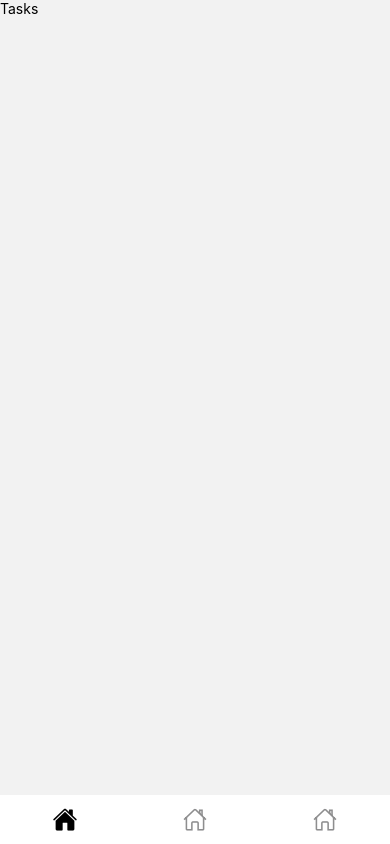
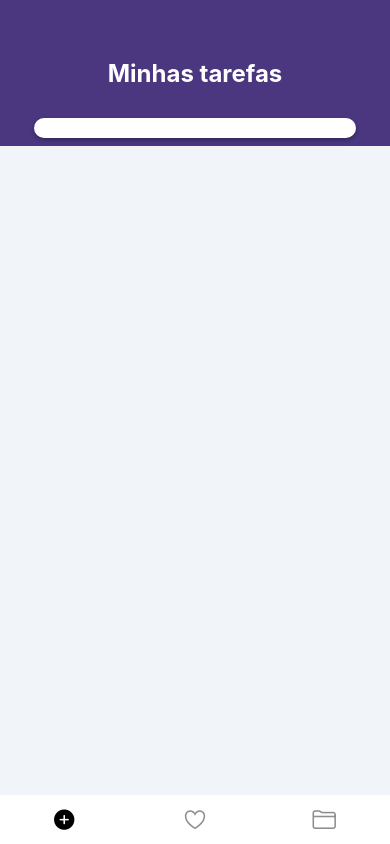
Before and after one commit to Adrianodbs/tarefas-diarias-mobile, a React Native app: screen /Tasks in a window 390 px wide. Built offline with nearby package versions, Linux system fonts and the light colour scheme.

Commit message:
Feat: create context and task page

```diff
--- a/App.js
+++ b/App.js
@@ -1,22 +1,15 @@
 import { StatusBar } from 'expo-status-bar'
-import { StyleSheet, View } from 'react-native'
-import Register from './src/pages/register'
 import { NavigationContainer } from '@react-navigation/native'
 import { Routes } from './src/routes'
+import { TaskProvider } from './src/context/TaskContext'
 
 export default function App() {
   return (
     <NavigationContainer>
-      <Routes />
+      <TaskProvider>
+        <StatusBar backgroundColor={'#fff'} barStyle="light-content" />
+        <Routes />
+      </TaskProvider>
     </NavigationContainer>
   )
 }
-
-const styles = StyleSheet.create({
-  container: {
-    flex: 1,
-    backgroundColor: '#fff',
-    alignItems: 'center',
-    justifyContent: 'center'
-  }
-})
--- a/package.json
+++ b/package.json
@@ -16,6 +16,7 @@
     "expo-status-bar": "~1.6.0",
     "react": "18.2.0",
     "react-native": "0.72.4",
+    "react-native-elements": "^3.4.3",
     "react-native-modal-selector": "^2.1.2",
     "react-native-safe-area-context": "4.6.3",
     "react-native-screens": "~3.22.0"
--- /dev/null
+++ b/src/context/TaskContext.js
@@ -0,0 +1,21 @@
+import React, { createContext, useContext, useState } from 'react'
+
+const TaskContext = createContext()
+
+export function TaskProvider({ children }) {
+  const [tasks, setTasks] = useState([])
+
+  const addTask = task => {
+    setTasks([...tasks, task])
+  }
+
+  return (
+    <TaskContext.Provider value={{ tasks, addTask }}>
+      {children}
+    </TaskContext.Provider>
+  )
+}
+
+export function useTasks() {
+  return useContext(TaskContext)
+}
--- a/src/pages/dashboard/index.js
+++ b/src/pages/dashboard/index.js
@@ -1,11 +1,11 @@
-import { StyleSheet, Text, View } from 'react-native'
+import { StyleSheet, Text, View, SafeAreaView } from 'react-native'
 import React from 'react'
 
 const Dashboard = () => {
   return (
-    <View>
+    <SafeAreaView>
       <Text>Dashboard</Text>
-    </View>
+    </SafeAreaView>
   )
 }
 
--- a/src/pages/register/index.js
+++ b/src/pages/register/index.js
@@ -3,15 +3,18 @@ import {
   StyleSheet,
   Text,
   View,
+  SafeAreaView,
   TextInput,
   TouchableOpacity
 } from 'react-native'
 import DaySelector from '../../components/DaySelector'
 
+import { useTasks } from '../../context/TaskContext'
+
 const Register = () => {
   const [taskName, setTaskName] = useState('')
   const [selectedDays, setSelectedDays] = useState([])
-  const [category, setCategory] = useState('')
+  const { addTask } = useTasks()
 
   const toggleDay = day => {
     const updatedDays = selectedDays.includes(day)
@@ -21,21 +24,18 @@ const Register = () => {
   }
 
   const saveTask = () => {
-    // Aqui você pode adicionar a lógica para salvar a tarefa
     const task = {
       name: taskName,
-      daysOfWeek: selectedDays,
-      category: category
+      daysOfWeek: selectedDays
     }
-    console.log('Tarefa salva:', task)
-    // Limpar os campos após salvar
+    addTask(task)
+
     setTaskName('')
     setSelectedDays([])
-    setCategory('')
   }
 
   return (
-    <View style={styles.register}>
+    <SafeAreaView style={styles.register}>
       <View style={styles.titleContainer}>
         <Text style={styles.title}>Adicionar uma nova tarefa</Text>
       </View>
@@ -56,21 +56,11 @@ const Register = () => {
           <DaySelector selectedDays={selectedDays} onDayPress={toggleDay} />
         </View>
 
-        <View style={styles.section}>
-          <Text style={styles.sectionTitle}>Categoria</Text>
-          <TextInput
-            placeholder="Categoria"
-            value={category}
-            onChangeText={text => setCategory(text)}
-            style={styles.input}
-          />
-        </View>
-
         <TouchableOpacity style={styles.button} onPress={saveTask}>
           <Text style={styles.buttonTitle}>Salvar</Text>
         </TouchableOpacity>
       </View>
-    </View>
+    </SafeAreaView>
   )
 }
 
@@ -114,7 +104,7 @@ const styles = StyleSheet.create({
     height: 40,
     paddingLeft: 10,
     borderRadius: 4,
-    color: '#fff'
+    color: '#000'
   },
   button: {
     backgroundColor: '#4A3780',
--- a/src/pages/tasks/index.js
+++ b/src/pages/tasks/index.js
@@ -1,14 +1,83 @@
 import { StyleSheet, Text, View, SafeAreaView } from 'react-native'
-import React from 'react'
+import React, { useState } from 'react'
+
+import { CheckBox } from 'react-native-elements'
+
+import { useTasks } from '../../context/TaskContext'
 
 const Tasks = () => {
+  const [checked, setChecked] = useState(false)
+  const { tasks } = useTasks()
   return (
-    <SafeAreaView>
-      <Text>Tasks</Text>
+    <SafeAreaView style={styles.tasks}>
+      <View style={styles.titleContainer}>
+        <Text style={styles.title}>Minhas tarefas</Text>
+      </View>
+
+      <View style={styles.content}>
+        <View style={styles.contentTasks}>
+          {tasks.map((task, index) => (
+            <View key={index} style={styles.contentItem}>
+              <Text style={styles.itemTitle}>{task.name}</Text>
+              <CheckBox
+                checked={checked}
+                onPress={() => setChecked(!checked)}
+              />
+            </View>
+          ))}
+        </View>
+      </View>
     </SafeAreaView>
   )
 }
 
 export default Tasks
 
-const styles = StyleSheet.create({})
+const styles = StyleSheet.create({
+  tasks: {
+    flex: 1,
+    width: '100%',
+    flexDirection: 'column',
+    backgroundColor: '#4A3780'
+  },
+  titleContainer: {
+    flex: 1, // 20% da tela
+    justifyContent: 'center',
+    alignItems: 'center',
+    backgroundColor: '#4A3780'
+  },
+  title: {
+    color: '#fff',
+    fontSize: 24,
+    fontWeight: 'bold'
+  },
+  content: {
+    flex: 4, // 80% da tela
+    backgroundColor: '#f1f5f9',
+    paddingHorizontal: 16,
+    paddingVertical: 32,
+    justifyContent: 'space-between',
+    alignItems: 'center'
+  },
+  contentTasks: {
+    backgroundColor: '#fff',
+    width: '90%',
+    padding: 10,
+    borderRadius: 12,
+    marginTop: -60,
+    shadowColor: '#000', // Cor da sombra
+    shadowOffset: { width: 0, height: 2 }, // Deslocamento da sombra
+    shadowOpacity: 0.3, // Opacidade da sombra
+    shadowRadius: 4, // Raio da sombra
+    elevation: 5
+  },
+  contentItem: {
+    flexDirection: 'row',
+    alignItems: 'center',
+    justifyContent: 'space-between'
+  },
+  itemTitle: {
+    fontSize: 16,
+    fontWeight: 'bold'
+  }
+})
--- a/src/routes/index.js
+++ b/src/routes/index.js
@@ -31,10 +31,12 @@ export function Routes() {
         options={{
           tabBarIcon: ({ color, size, focused }) => {
             if (focused) {
-              return <Ionicons name="home" color="#000" size={size} />
+              return <Ionicons name="add-circle" color="#000" size={size} />
             }
 
-            return <Ionicons name="home-outline" color={color} size={size} />
+            return (
+              <Ionicons name="add-circle-outline" color={color} size={size} />
+            )
           }
         }}
       />
@@ -44,10 +46,10 @@ export function Routes() {
         options={{
           tabBarIcon: ({ color, size, focused }) => {
             if (focused) {
-              return <Ionicons name="home" color="#000" size={size} />
+              return <Ionicons name="heart" color="red" size={size} />
             }
 
-            return <Ionicons name="home-outline" color={color} size={size} />
+            return <Ionicons name="heart-outline" color={color} size={size} />
           }
         }}
       />
@@ -57,10 +59,10 @@ export function Routes() {
         options={{
           tabBarIcon: ({ color, size, focused }) => {
             if (focused) {
-              return <Ionicons name="home" color="#000" size={size} />
+              return <Ionicons name="folder" color="#000" size={size} />
             }
 
-            return <Ionicons name="home-outline" color={color} size={size} />
+            return <Ionicons name="folder-outline" color={color} size={size} />
           }
         }}
       />
```
Also changed, not shown: 2 other files (tests, documents, lock files or other folders).
